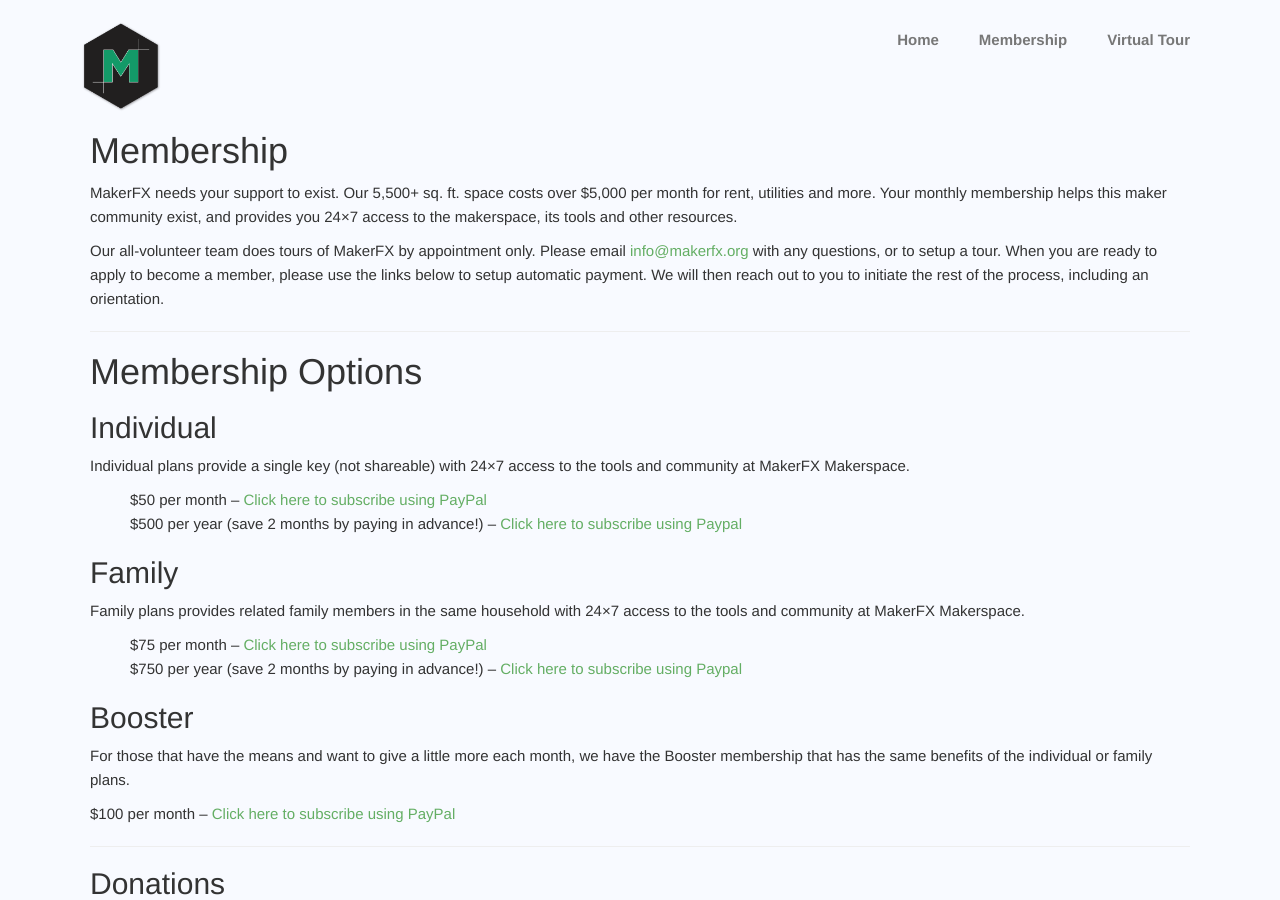
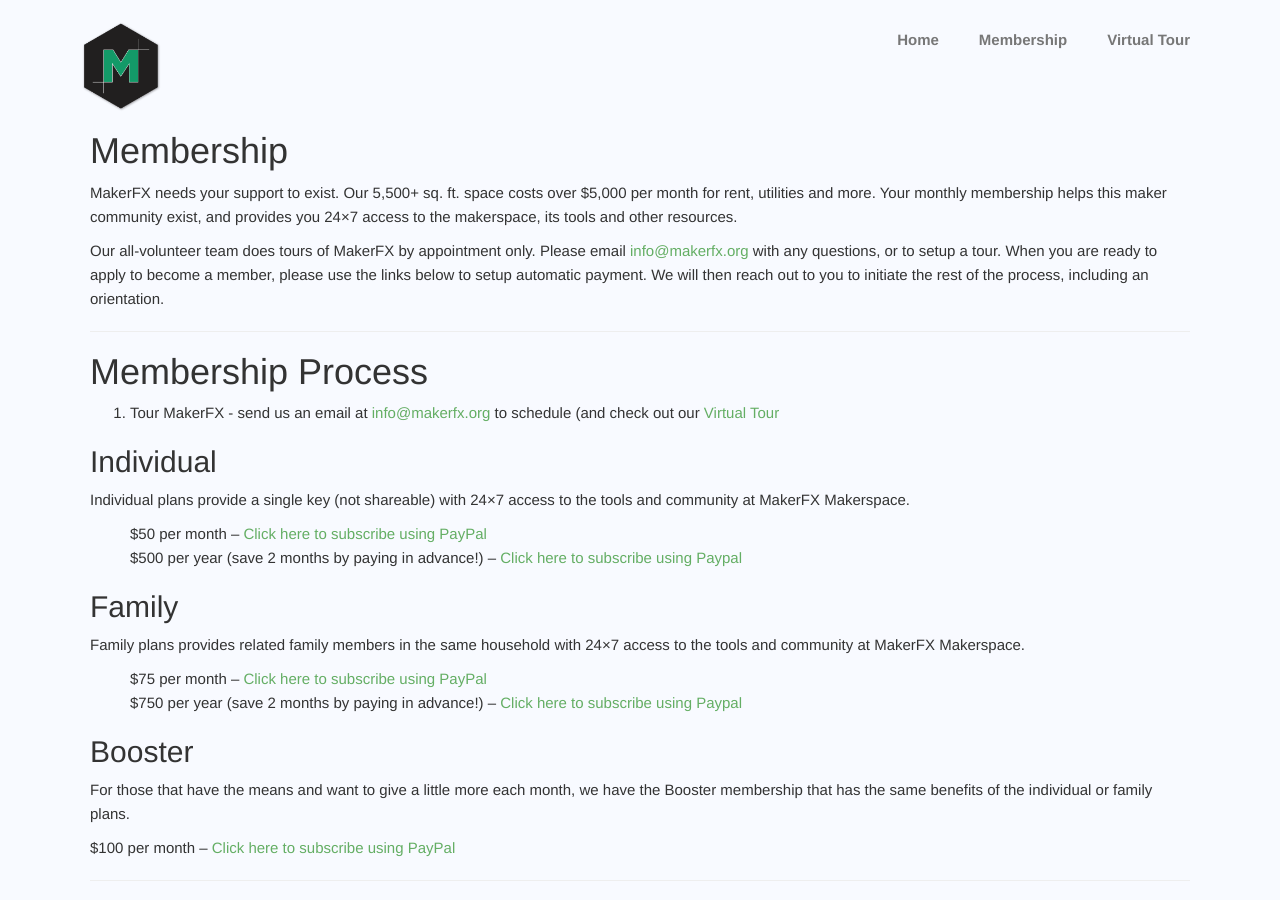
Before and after one commit to makerfx/makerfx.org, a Jekyll site: the page built from membership.md, in a window 1280 px wide and 900 px high. Built offline with Jekyll 4.4.1, drawn with Linux system fonts in a browser that asks for light colours.

Commit message:
add page titles for SEO

```diff
--- a/membership.md
+++ b/membership.md
@@ -2,6 +2,7 @@
 layout: default_style
 permalink: /membership
 published: true
+title: MakerFX Membership
 ---
 
 
@@ -13,7 +14,8 @@ Our all-volunteer team does tours of MakerFX by appointment only. Please email <
 
 ---
 
-# Membership Options
+# Membership Process
+1. Tour MakerFX - send us an email at <info@makerfx.org> to schedule (and check out our [Virtual Tour](/virtual-tour)
 
 ## Individual
 
```
Also changed, not shown: index.md (+1 -0 lines), virtual-tour.md (+1 -0 lines).
